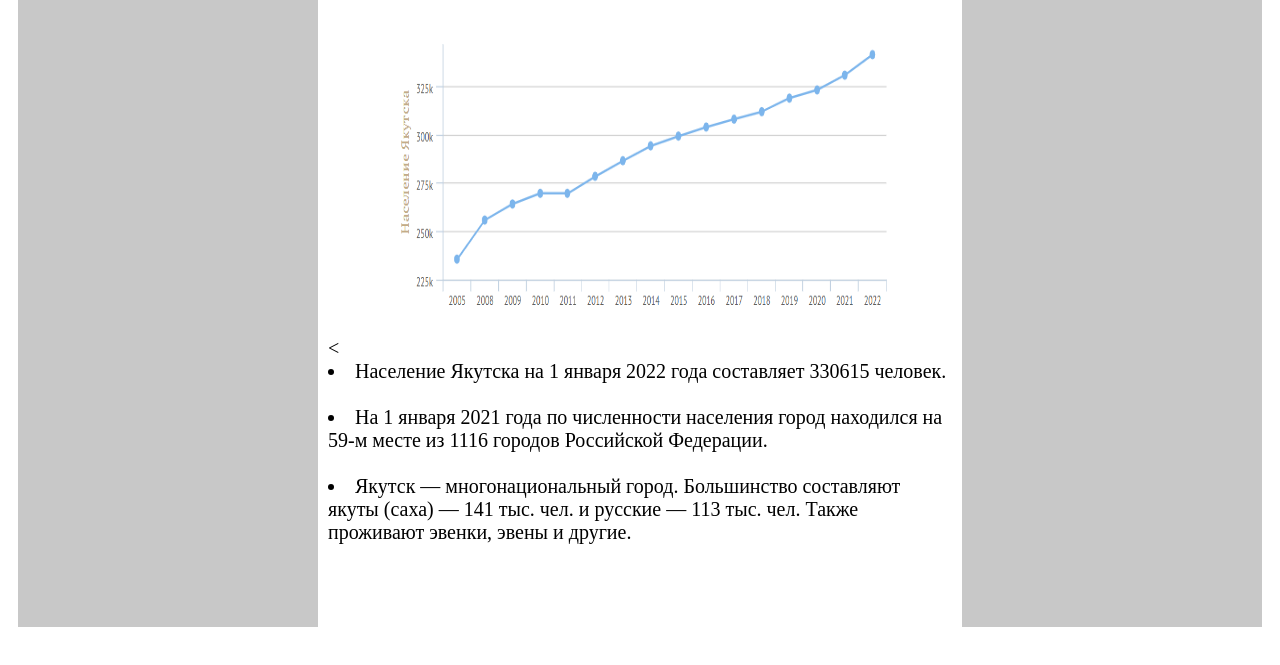
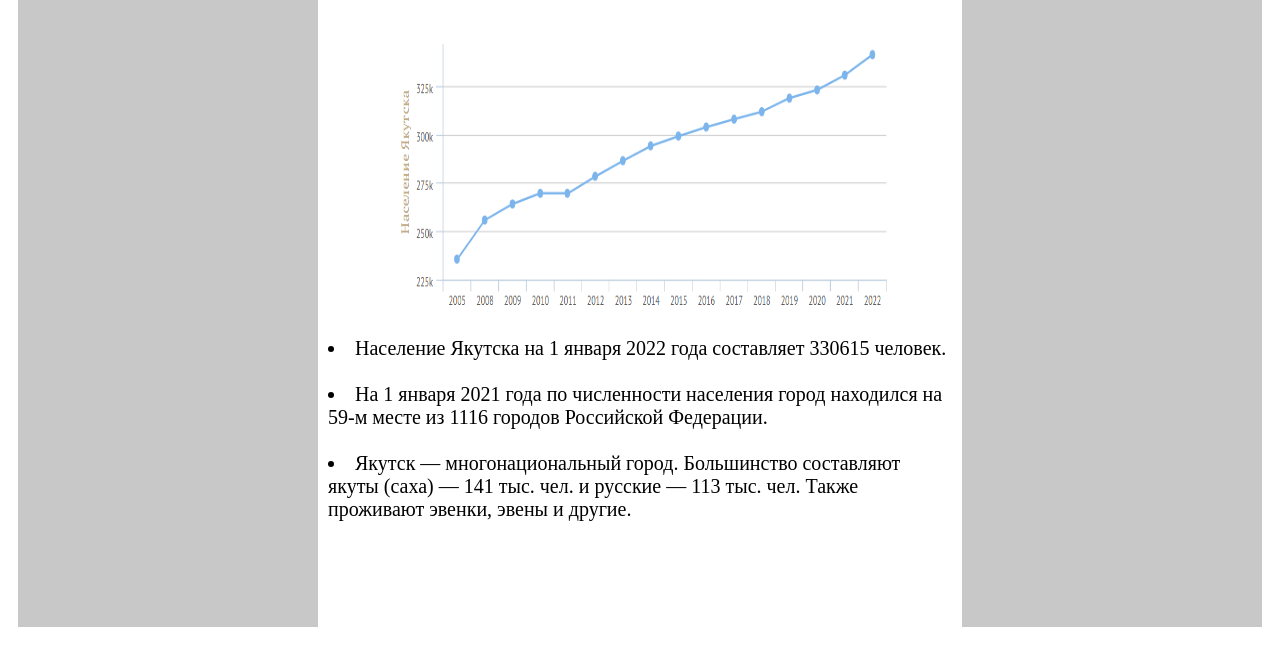
Before and after one commit to fedororova/site_city, a plain HTML site: page city.html in a window 1280 px wide. Shown: the part 91-756 px from the top of the page. Drawn offline with Linux system fonts and the light colour scheme.

Commit message:
Update city.html

```diff
--- a/city.html
+++ b/city.html
@@ -26,7 +26,7 @@
           <p> <img class="img" src="img/number.png"></p>
           <p>
             <ul>
-                <<li>Население Якутска на 1 января 2022 года составляет 330615 человек.</li>
+                <li>Население Якутска на 1 января 2022 года составляет 330615 человек.</li>
                 <br>
                 <li>На 1 января 2021 года по численности населения город находился на 59-м месте из 1116 городов Российской Федерации.</li>
                 <br>
```
